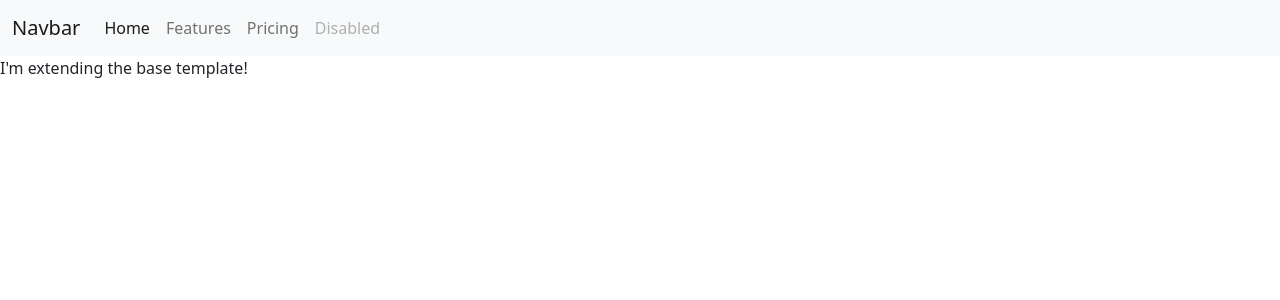
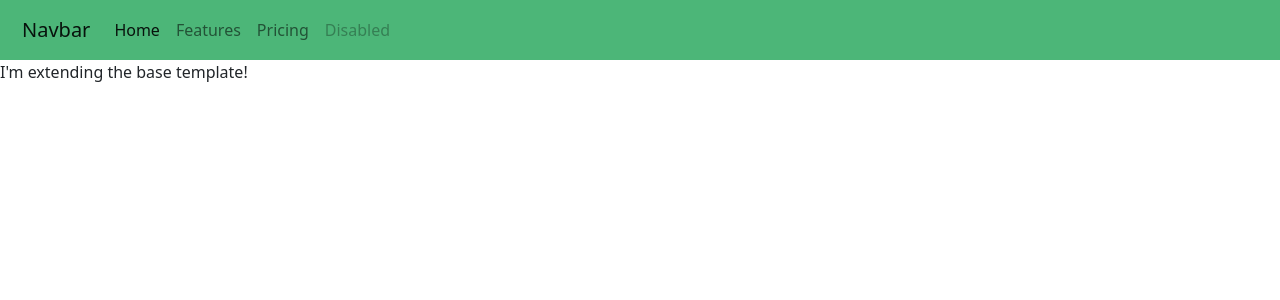
Before and after one commit to dennisdevio/milestone-project-3, a Flask app: page / in a window 1280 px wide. Shown: the top 300 px of the page. Run offline with Flask 2, Linux system fonts and the light colour scheme; data that the repository does not hold is empty; some libraries are stand-ins or nearby versions.

Commit message:
add basic navbar styling

```diff
--- a/static/css/style.css
+++ b/static/css/style.css
@@ -0,0 +1,14 @@
+* {
+    margin: 0;
+    padding: 0;
+    border: 0;
+}
+
+html {
+    scroll-behavior: smooth;
+  }
+
+.navbar {
+    padding: 10px;
+    background-color: rgba(23, 161, 80, 0.767);
+}
--- a/templates/base.html
+++ b/templates/base.html
@@ -15,7 +15,7 @@
 
     <header>
         <!-- NAVBAR MENU -->
-        <nav class="navbar navbar-expand-lg navbar-light bg-light">
+        <nav class="navbar navbar-expand-lg navbar-light">
             <div class="container-fluid">
                 <a class="navbar-brand" href="#">Navbar</a>
                 <button class="navbar-toggler" type="button" data-bs-toggle="collapse" data-bs-target="#navbarNav" aria-controls="navbarNav" aria-expanded="false" aria-label="Toggle navigation">
```
